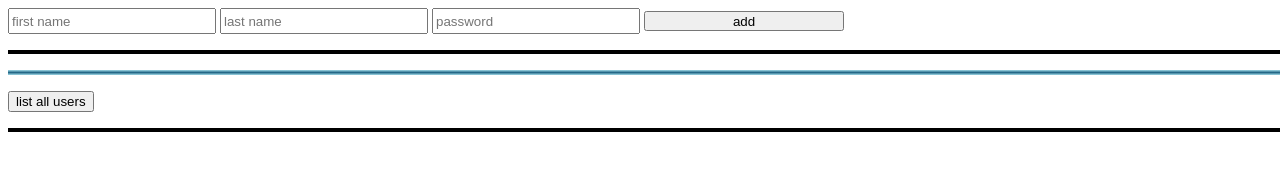
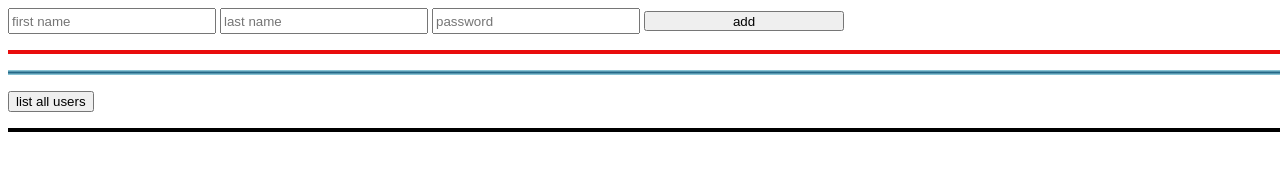
Before and after one commit to engali1986/Udacity-Full-stack-app-aws-deploy, a website: page frontend/index.html in a window 1280 px wide. Drawn offline with Linux system fonts and the light colour scheme.

Commit message:
redme file added

```diff
--- a/frontend/index.html
+++ b/frontend/index.html
@@ -11,7 +11,7 @@
     <input id="lastName" value="" type="text" style="width: 200px; height: 20px; display: inline-block;" placeholder="last name">
     <input id="pass" type="password" style="width: 200px; height: 20px; display: inline-block;" placeholder="password">
     <input  type="button" id="register" value="add"  style="width: 200px; height: 20px; display: inline-block;">
-    <p id="result" style="border: 2px solid black; width: 100vw; height: fit-content;">
+    <p id="result" style="border: 2px solid rgb(233, 13, 13); width: 100vw; height: fit-content;">
 
     </p>
 
```
Also changed, not shown: Readme.md (added).
